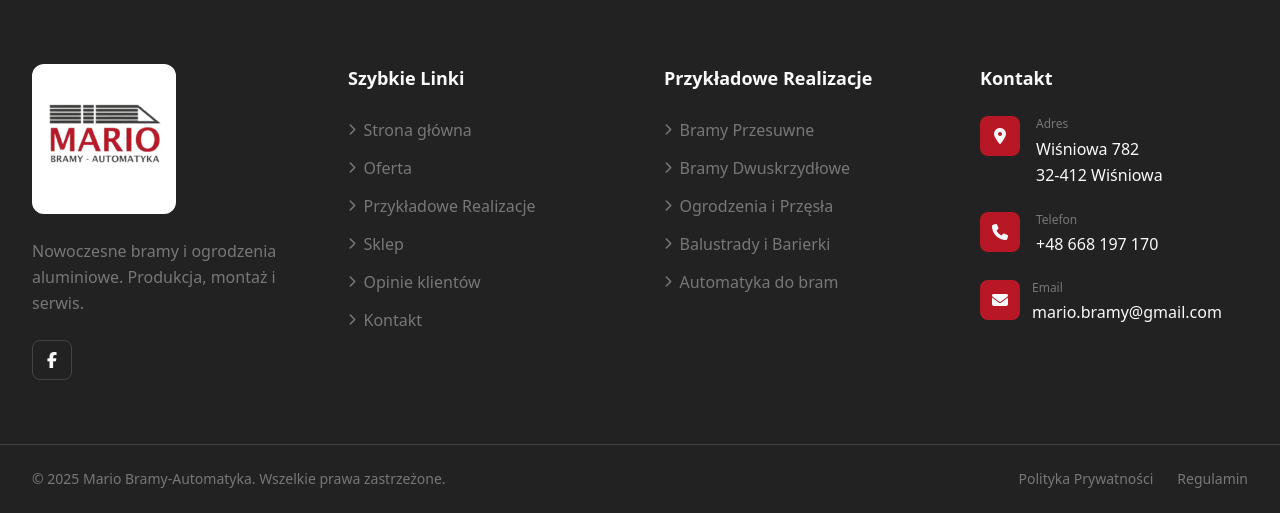
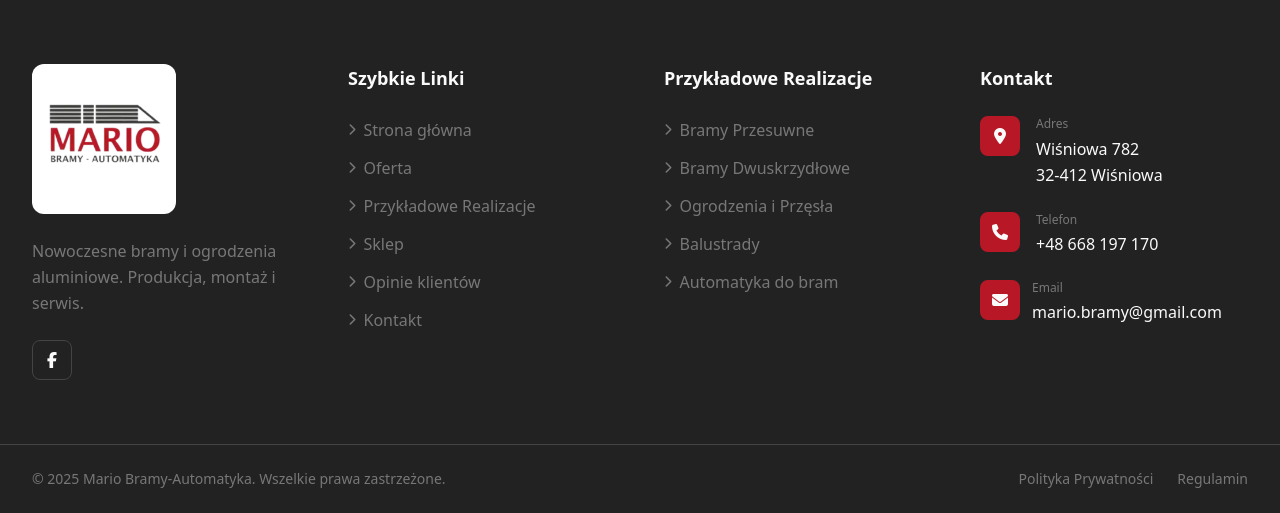
Before and after one commit to JanKuchnia/mario-bramy, a PHP site: page / in a window 1280 px wide. Shown: the part 3386-3899 px from the top of the page. Run offline with PHP 8.4, Linux system fonts and the light colour scheme.

Commit message:
fix: Correct CSS class syntax and update 'Barierki' category link and text to 'Balustrady'.

```diff
--- a/index.php
+++ b/index.php
@@ -1097,7 +1097,7 @@
               <li>
                 <a
                   href="nasze-projekty.php?category=bramy-dwuskrzydlowe"
-                  class="text-[var(--gray-text-color)] hover:text(--primary-color)] transition-colors duration-300 inline-flex items-center gap-2 group"
+                  class="text-[var(--gray-text-color)] hover:text-[var(--primary-color)] transition-colors duration-300 inline-flex items-center gap-2 group"
                 >
                   <i
                     class="fa-solid fa-chevron-right text-xs group-hover:translate-x-1 transition-transform duration-300"
@@ -1120,14 +1120,14 @@
               </li>
               <li>
                 <a
-                  href="nasze-projekty.php?category=barierki"
+                  href="nasze-projekty.php?category=balustrady"
                   class="text-[var(--gray-text-color)] hover:text-[var(--primary-color)] transition-colors duration-300 inline-flex items-center gap-2 group"
                 >
                   <i
                     class="fa-solid fa-chevron-right text-xs group-hover:translate-x-1 transition-transform duration-300"
                     aria-hidden="true"
                   ></i>
-                  <span>Balustrady i Barierki</span>
+                  <span>Balustrady</span>
                 </a>
               </li>
               <li>
```
